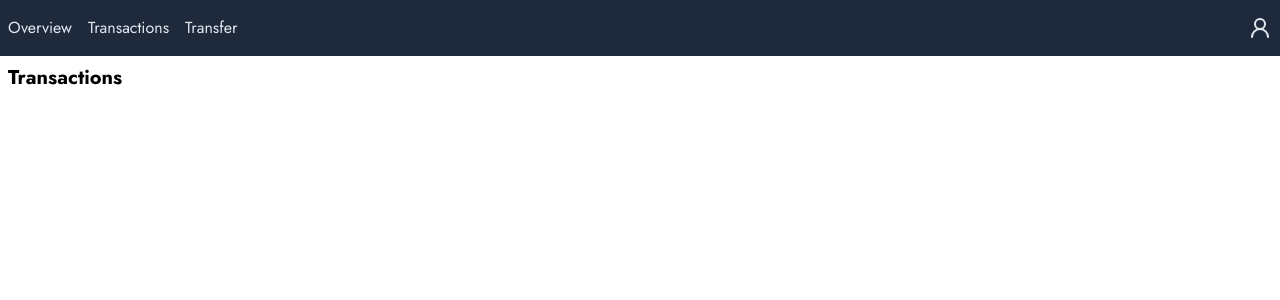
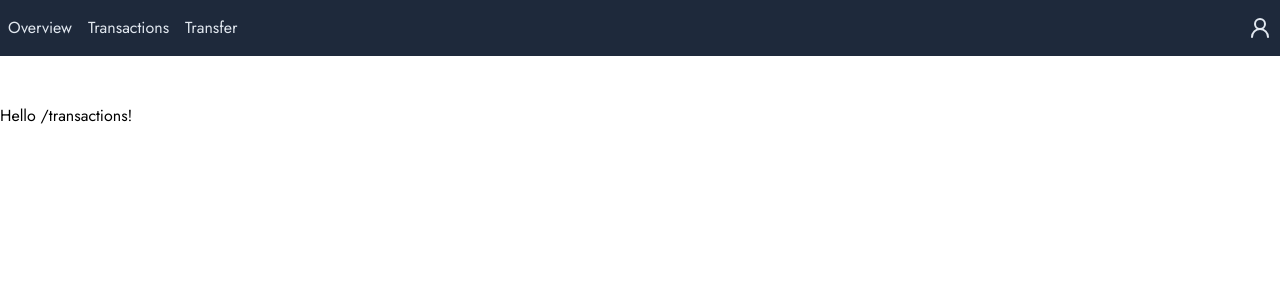
Before and after one commit to iamarale/finance-app, a React (Vite) app: page /transactions in a window 1280 px wide. Shown: the top 300 px of the page. Built offline with nearby package versions, Linux system fonts and the light colour scheme.

Commit message:
chore: routeTree changes, and added env files to gitignore

```diff
--- a/src/routeTree.gen.ts
+++ b/src/routeTree.gen.ts
@@ -8,90 +8,103 @@
 
 // This file is auto-generated by TanStack Router
 
-import { createFileRoute } from '@tanstack/react-router'
-
 // Import Routes
 
-import { Route as rootRoute } from './routes/__root'
-import { Route as TransactionsImport } from './routes/transactions'
-
-// Create Virtual Routes
-
-const IndexLazyImport = createFileRoute('/')()
+import { Route as rootRoute } from "./routes/__root";
+import { Route as TransferImport } from "./routes/transfer";
+import { Route as TransactionsImport } from "./routes/transactions";
+import { Route as IndexImport } from "./routes/index";
 
 // Create/Update Routes
 
+const TransferRoute = TransferImport.update({
+  path: "/transfer",
+  getParentRoute: () => rootRoute,
+} as any);
+
 const TransactionsRoute = TransactionsImport.update({
-  path: '/transactions',
+  path: "/transactions",
   getParentRoute: () => rootRoute,
-} as any)
+} as any);
 
-const IndexLazyRoute = IndexLazyImport.update({
-  path: '/',
+const IndexRoute = IndexImport.update({
+  path: "/",
   getParentRoute: () => rootRoute,
-} as any).lazy(() => import('./routes/index.lazy').then((d) => d.Route))
+} as any);
 
 // Populate the FileRoutesByPath interface
 
-declare module '@tanstack/react-router' {
+declare module "@tanstack/react-router" {
   interface FileRoutesByPath {
-    '/': {
-      id: '/'
-      path: '/'
-      fullPath: '/'
-      preLoaderRoute: typeof IndexLazyImport
-      parentRoute: typeof rootRoute
-    }
-    '/transactions': {
-      id: '/transactions'
-      path: '/transactions'
-      fullPath: '/transactions'
-      preLoaderRoute: typeof TransactionsImport
-      parentRoute: typeof rootRoute
-    }
+    "/": {
+      id: "/";
+      path: "/";
+      fullPath: "/";
+      preLoaderRoute: typeof IndexImport;
+      parentRoute: typeof rootRoute;
+    };
+    "/transactions": {
+      id: "/transactions";
+      path: "/transactions";
+      fullPath: "/transactions";
+      preLoaderRoute: typeof TransactionsImport;
+      parentRoute: typeof rootRoute;
+    };
+    "/transfer": {
+      id: "/transfer";
+      path: "/transfer";
+      fullPath: "/transfer";
+      preLoaderRoute: typeof TransferImport;
+      parentRoute: typeof rootRoute;
+    };
   }
 }
 
 // Create and export the route tree
 
 export interface FileRoutesByFullPath {
-  '/': typeof IndexLazyRoute
-  '/transactions': typeof TransactionsRoute
+  "/": typeof IndexRoute;
+  "/transactions": typeof TransactionsRoute;
+  "/transfer": typeof TransferRoute;
 }
 
 export interface FileRoutesByTo {
-  '/': typeof IndexLazyRoute
-  '/transactions': typeof TransactionsRoute
+  "/": typeof IndexRoute;
+  "/transactions": typeof TransactionsRoute;
+  "/transfer": typeof TransferRoute;
 }
 
 export interface FileRoutesById {
-  __root__: typeof rootRoute
-  '/': typeof IndexLazyRoute
-  '/transactions': typeof TransactionsRoute
+  __root__: typeof rootRoute;
+  "/": typeof IndexRoute;
+  "/transactions": typeof TransactionsRoute;
+  "/transfer": typeof TransferRoute;
 }
 
 export interface FileRouteTypes {
-  fileRoutesByFullPath: FileRoutesByFullPath
-  fullPaths: '/' | '/transactions'
-  fileRoutesByTo: FileRoutesByTo
-  to: '/' | '/transactions'
-  id: '__root__' | '/' | '/transactions'
-  fileRoutesById: FileRoutesById
+  fileRoutesByFullPath: FileRoutesByFullPath;
+  fullPaths: "/" | "/transactions" | "/transfer";
+  fileRoutesByTo: FileRoutesByTo;
+  to: "/" | "/transactions" | "/transfer";
+  id: "__root__" | "/" | "/transactions" | "/transfer";
+  fileRoutesById: FileRoutesById;
 }
 
 export interface RootRouteChildren {
-  IndexLazyRoute: typeof IndexLazyRoute
-  TransactionsRoute: typeof TransactionsRoute
+  IndexRoute: typeof IndexRoute;
+  TransactionsRoute: typeof TransactionsRoute;
+  TransferRoute: typeof TransferRoute;
 }
 
 const rootRouteChildren: RootRouteChildren = {
-  IndexLazyRoute: IndexLazyRoute,
+  IndexRoute: IndexRoute,
   TransactionsRoute: TransactionsRoute,
-}
+  TransferRoute: TransferRoute,
+};
 
 export const routeTree = rootRoute
   ._addFileChildren(rootRouteChildren)
-  ._addFileTypes<FileRouteTypes>()
+  ._addFileTypes<FileRouteTypes>();
 
 /* prettier-ignore-end */
 
@@ -102,14 +115,18 @@ export const routeTree = rootRoute
       "filePath": "__root.tsx",
       "children": [
         "/",
-        "/transactions"
+        "/transactions",
+        "/transfer"
       ]
     },
     "/": {
-      "filePath": "index.lazy.tsx"
+      "filePath": "index.tsx"
     },
     "/transactions": {
       "filePath": "transactions.tsx"
+    },
+    "/transfer": {
+      "filePath": "transfer.tsx"
     }
   }
 }
--- a/src/routes/__root.tsx
+++ b/src/routes/__root.tsx
@@ -5,8 +5,8 @@ import { TanStackRouterDevtools } from "@tanstack/router-devtools";
 export const Route = createRootRoute({
   component: () => (
     <>
-      <div>
-        <Header />
+      <Header />
+      <div className="container mx-auto mt-12">
         <Outlet />
       </div>
       <TanStackRouterDevtools />
--- a/src/routes/index.lazy.tsx
+++ /dev/null
@@ -1,6 +0,0 @@
-import App from "@/App";
-import { createLazyFileRoute } from "@tanstack/react-router";
-
-export const Route = createLazyFileRoute("/")({
-  component: App,
-});
--- /dev/null
+++ b/src/routes/index.tsx
@@ -0,0 +1,6 @@
+import App from '@/App'
+import { createFileRoute } from '@tanstack/react-router'
+
+export const Route = createFileRoute('/')({
+  component: App,
+})
--- a/src/routes/transactions.tsx
+++ b/src/routes/transactions.tsx
@@ -1,13 +1,5 @@
 import { createFileRoute } from "@tanstack/react-router";
 
 export const Route = createFileRoute("/transactions")({
-  component: Transactions,
+  component: () => <div>Hello /transactions!</div>,
 });
-
-function Transactions() {
-  return (
-    <main className="p-2">
-      <h1 className="text-xl font-bold">Transactions</h1>
-    </main>
-  );
-}
--- /dev/null
+++ b/src/routes/transfer.tsx
@@ -0,0 +1,5 @@
+import { createFileRoute } from "@tanstack/react-router";
+
+export const Route = createFileRoute("/transfer")({
+  component: () => <div>Hello /transfer!</div>,
+});
```
Also changed, not shown: 1 other file (tests, documents, lock files or other folders).
